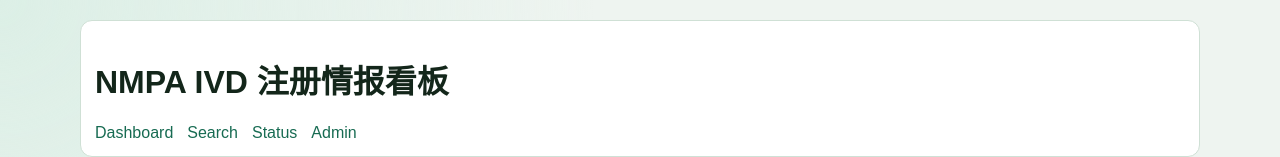
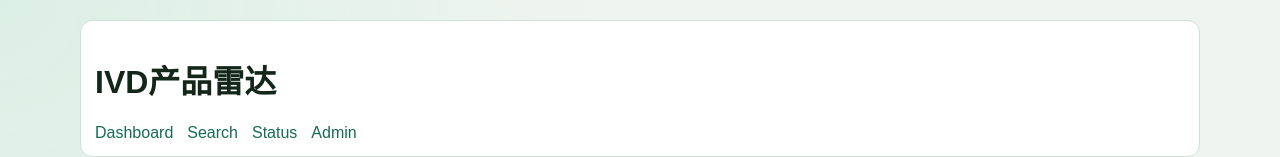
Before and after one commit to qq82125/New-project-2, a Next.js app in the folder web/: page /admin in a window 1280 px wide. Shown: the top 157 px of the page. Built offline with nearby package versions, Linux system fonts and the light colour scheme; no server answers.

Commit message:
PR-A: branding rename to IVD产品雷达

```diff
--- a/web/app/layout.tsx
+++ b/web/app/layout.tsx
@@ -1,5 +1,10 @@
 import './globals.css';
 import Link from 'next/link';
+import type { Metadata } from 'next';
+
+export const metadata: Metadata = {
+  title: 'IVD产品雷达',
+};
 
 export default function RootLayout({ children }: { children: React.ReactNode }) {
   return (
@@ -7,7 +12,7 @@ export default function RootLayout({ children }: { children: React.ReactNode })
       <body>
         <main>
           <header className="card">
-            <h1>NMPA IVD 注册情报看板</h1>
+            <h1>IVD产品雷达</h1>
             <nav className="topnav">
               <Link href="/">Dashboard</Link>
               <Link href="/search">Search</Link>
--- a/web/app/page.tsx
+++ b/web/app/page.tsx
@@ -79,6 +79,9 @@ export default async function DashboardPage() {
 
   return (
     <div className="grid">
+      <section className="card">
+        <h2>IVD产品雷达</h2>
+      </section>
       <section className="card">
         <h2>同步状态</h2>
         {statusRes.error ? (
```
Also changed, not shown: 2 other files (tests, documents, lock files or other folders).
